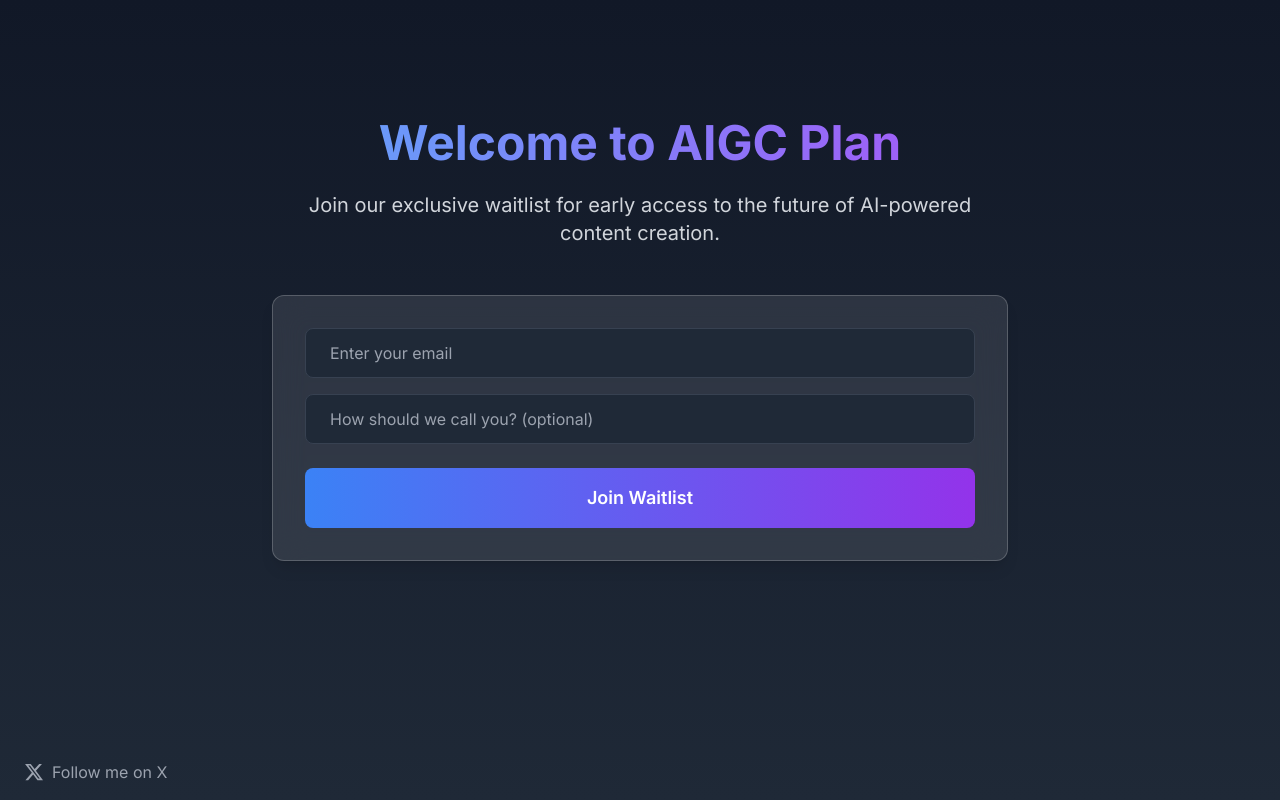
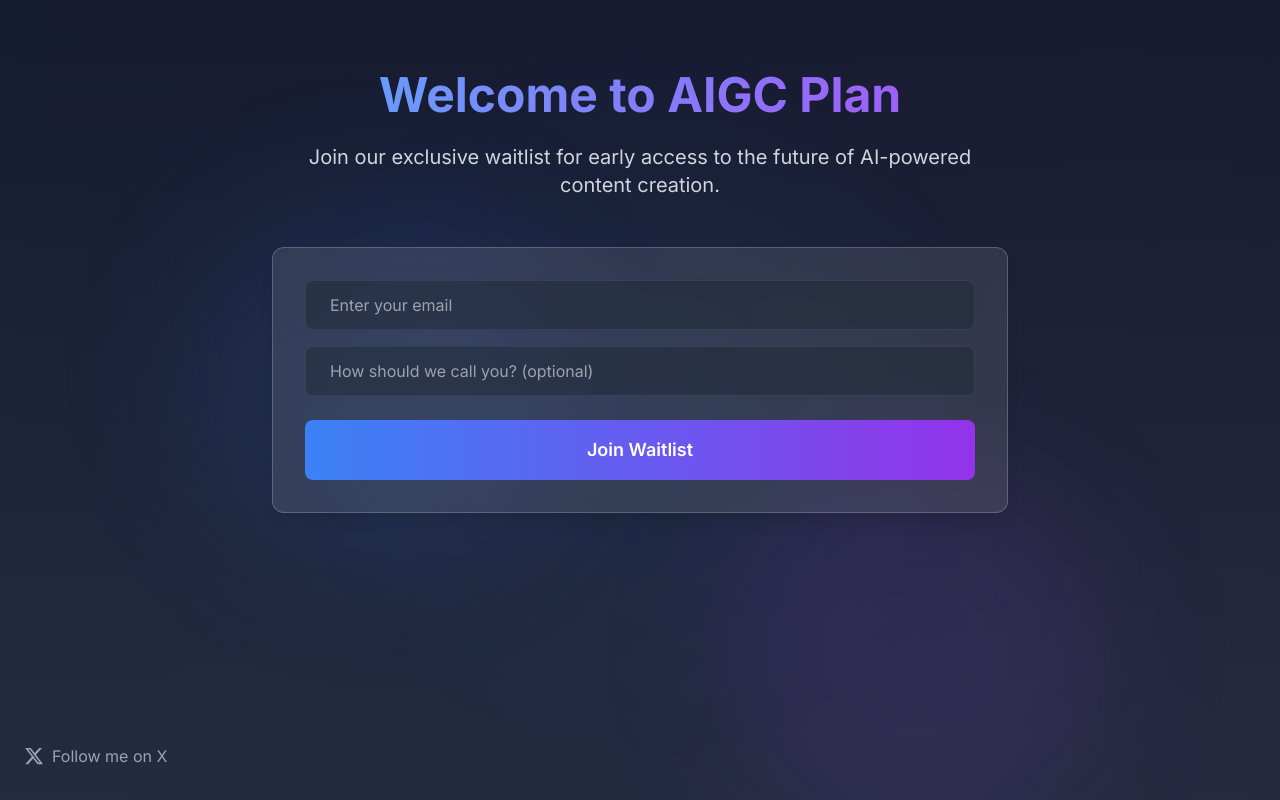
Before and after one commit to zsjosh/aigcplan-waitlist, a Next.js app: page / in a window 1280 px wide. Built offline with nearby package versions, Linux system fonts and the light colour scheme.

Commit message:
for beautifu

```diff
--- a/src/app/page.tsx
+++ b/src/app/page.tsx
@@ -43,8 +43,46 @@ export default function Home() {
   };
 
   return (
-    <div className="min-h-screen flex flex-col bg-gradient-to-b from-gray-900 to-gray-800 text-white">
-      <div className="flex-1 flex items-center justify-center pb-16">
+    <div className="min-h-screen flex flex-col bg-gradient-to-b from-gray-900 to-gray-800 text-white relative overflow-hidden">
+      {/* Animated background elements */}
+      <div className="absolute inset-0 overflow-hidden">
+        <div className="absolute inset-0 bg-[radial-gradient(circle_at_center,_var(--tw-gradient-stops))] from-blue-500/10 via-transparent to-transparent animate-pulse"></div>
+        <div className="absolute inset-0 bg-[linear-gradient(to_right,#4f46e5/10_1px,transparent_1px),linear-gradient(to_bottom,#4f46e5/10_1px,transparent_1px)] bg-[size:4rem_4rem] [mask-image:radial-gradient(ellipse_60%_50%_at_50%_0%,#000_70%,transparent_110%)]"></div>
+        <div className="absolute inset-0 bg-gradient-to-r from-blue-500/5 to-purple-500/5 animate-gradient-x"></div>
+      </div>
+
+      {/* Floating elements */}
+      <div className="absolute inset-0 overflow-hidden">
+        <motion.div
+          className="absolute w-96 h-96 bg-blue-500/10 rounded-full blur-3xl"
+          animate={{
+            x: [0, 100, 0],
+            y: [0, 50, 0],
+          }}
+          transition={{
+            duration: 20,
+            repeat: Infinity,
+            ease: "linear"
+          }}
+          style={{ top: '20%', left: '10%' }}
+        />
+        <motion.div
+          className="absolute w-96 h-96 bg-purple-500/10 rounded-full blur-3xl"
+          animate={{
+            x: [0, -100, 0],
+            y: [0, -50, 0],
+          }}
+          transition={{
+            duration: 25,
+            repeat: Infinity,
+            ease: "linear"
+          }}
+          style={{ top: '60%', right: '10%' }}
+        />
+      </div>
+
+      {/* Main content */}
+      <div className="flex-1 flex items-center justify-center pb-32 relative z-10">
         <motion.div
           initial={{ opacity: 0, y: 20 }}
           animate={{ opacity: 1, y: 0 }}
@@ -69,14 +107,14 @@ export default function Home() {
                   onChange={(e) => setEmail(e.target.value)}
                   placeholder="Enter your email"
                   required
-                  className="w-full px-6 py-3 rounded-lg bg-gray-800 border border-gray-700 focus:border-blue-500 focus:ring-2 focus:ring-blue-500 outline-none transition-all"
+                  className="w-full px-6 py-3 rounded-lg bg-gray-800/50 border border-gray-700 focus:border-blue-500 focus:ring-2 focus:ring-blue-500 outline-none transition-all"
                 />
                 <input
                   type="text"
                   value={nickname}
                   onChange={(e) => setNickname(e.target.value)}
                   placeholder="How should we call you? (optional)"
-                  className="w-full px-6 py-3 rounded-lg bg-gray-800 border border-gray-700 focus:border-blue-500 focus:ring-2 focus:ring-blue-500 outline-none transition-all"
+                  className="w-full px-6 py-3 rounded-lg bg-gray-800/50 border border-gray-700 focus:border-blue-500 focus:ring-2 focus:ring-blue-500 outline-none transition-all"
                 />
               </div>
 
@@ -112,7 +150,7 @@ export default function Home() {
         </motion.div>
       </div>
 
-      <footer className="py-4 px-6 text-gray-400">
+      <footer className="py-8 px-6 text-gray-400 relative z-10">
         <a
           href="https://x.com/zs_josh"
           target="_blank"
```
